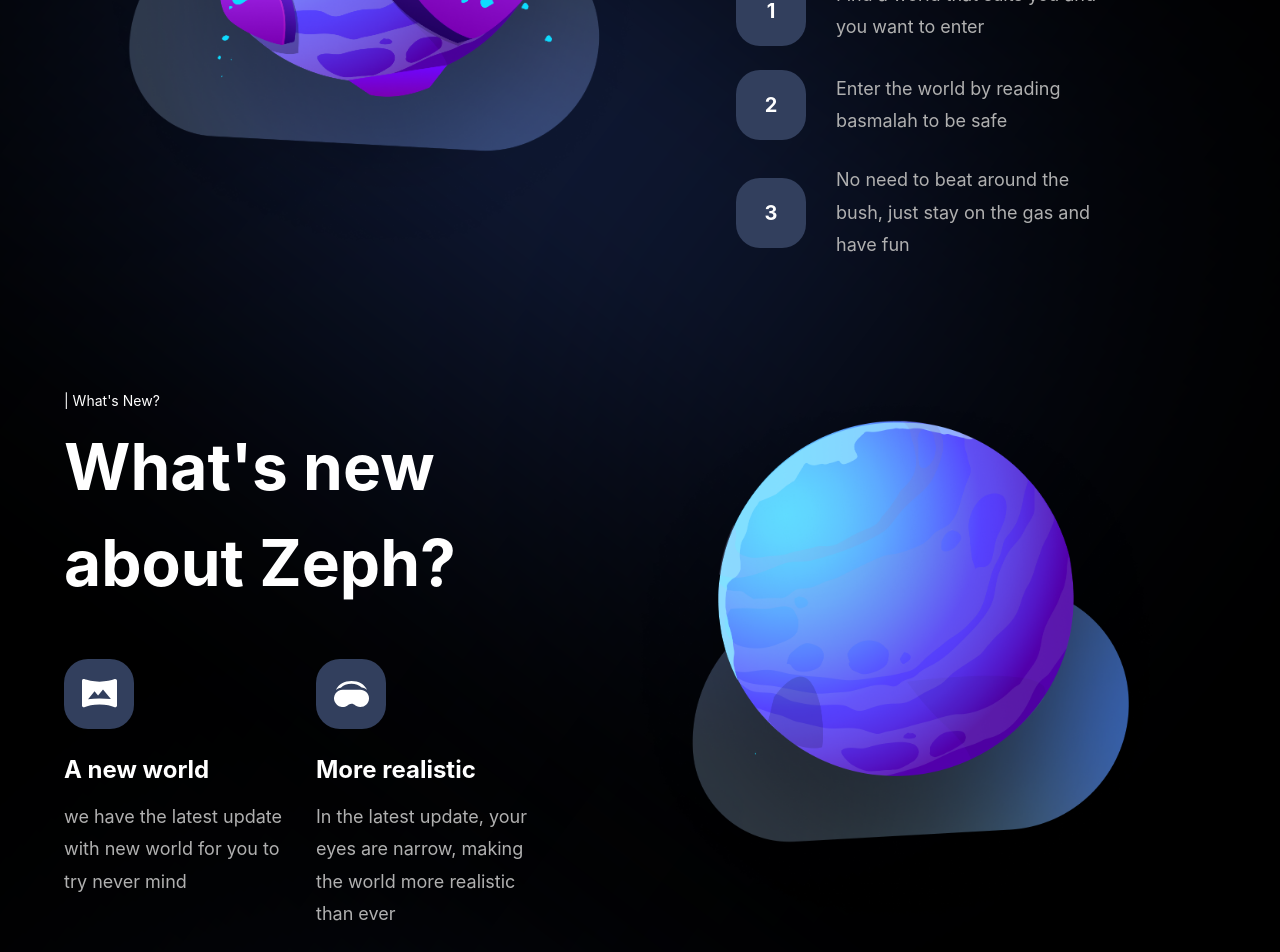
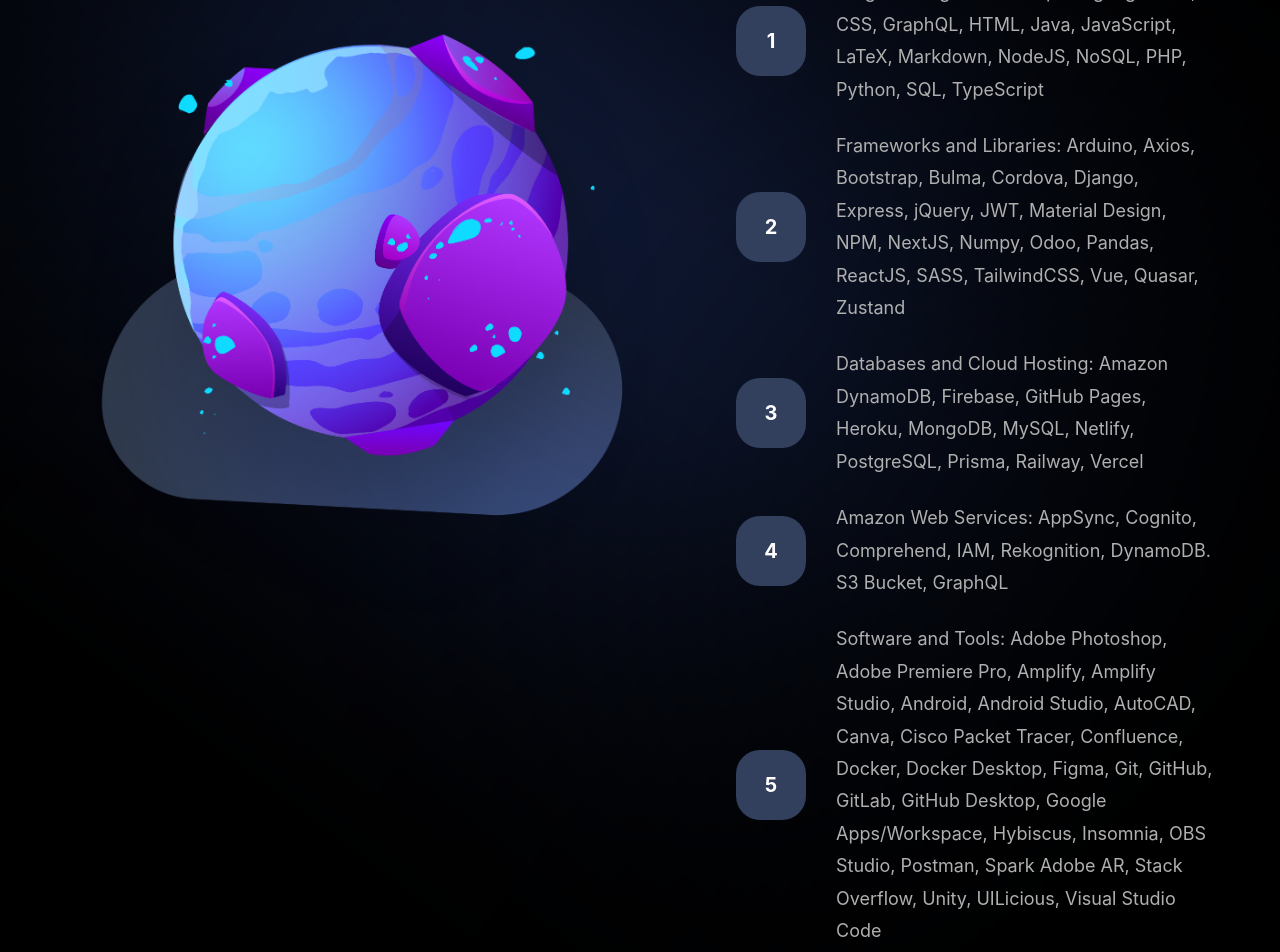
Before and after one commit to joeseffdl/Metaverse-Clone-Page, a Next.js app: page / in a window 1280 px wide. Shown: the part 2220-3172 px from the top of the page. Built offline with nearby package versions, Linux system fonts and the light colour scheme.

Commit message:
Small update

```diff
--- a/constants/index.js
+++ b/constants/index.js
@@ -32,25 +32,26 @@
 ]
 
 export const startingFeatures = [
-  "Find a world that suits you and you want to enter",
-  "Enter the world by reading basmalah to be safe",
-  "No need to beat around the bush, just stay on the gas and have fun",
-];
+  "Programming and Markup Languages: C#, CSS, GraphQL, HTML, Java, JavaScript, LaTeX, Markdown, NodeJS, NoSQL, PHP, Python, SQL, TypeScript",
+  "Frameworks and Libraries: Arduino, Axios, Bootstrap, Bulma, Cordova, Django, Express, jQuery, JWT, Material Design, NPM, NextJS, Numpy, Odoo, Pandas, ReactJS, SASS, TailwindCSS, Vue, Quasar, Zustand",
+  "Databases and Cloud Hosting: Amazon DynamoDB, Firebase, GitHub Pages, Heroku, MongoDB, MySQL, Netlify, PostgreSQL, Prisma, Railway, Vercel",
+  "Amazon Web Services: AppSync, Cognito, Comprehend, IAM, Rekognition, DynamoDB. S3 Bucket, GraphQL",
+  "Software and Tools: Adobe Photoshop, Adobe Premiere Pro, Amplify, Amplify Studio, Android, Android Studio, AutoCAD, Canva, Cisco Packet Tracer, Confluence, Docker, Docker Desktop, Figma, Git, GitHub, GitLab, GitHub Desktop, Google Apps/Workspace, Hybiscus, Insomnia, OBS Studio, Postman, Spark Adobe AR, Stack Overflow, Unity, UILicious, Visual Studio Code",
+]
 
 export const newFeatures = [
   {
     imgUrl: "/vrpano.svg",
-    title: "A new world",
+    title: "Web Development",
     subtitle:
-      "we have the latest update with new world for you to try never mind",
+      "Responsible for developing, maintaining, and updating web applications ensuring a secure and compliant with industry standards.",
   },
-  {
-    imgUrl: "/headset.svg",
-    title: "More realistic",
-    subtitle:
-      "In the latest update, your eyes are narrow, making the world more realistic than ever",
-  },
-];
+  // {
+  //   imgUrl: "/headset.svg",
+  //   title: "Mobile Development",
+  //   subtitle: "",
+  // },
+]
 
 export const experiences = [
   {
--- a/sections/GetStarted.tsx
+++ b/sections/GetStarted.tsx
@@ -30,7 +30,7 @@
       >
         <TypingText title="| Skills and Expertise" />
         <TitleText title={<>Technologies that I utilize the most</>} />
-        <div className="mt-[31px] flex flex-col max-w-[370px] gap-[24px]">
+        <div className="mt-[31px] flex flex-col max-w-[570px] gap-[24px]">
           {startingFeatures.map((feature, index) => (
             <StartSteps key={feature} number={index + 1} text={feature} />
           ))}
--- a/sections/WhatsNew.tsx
+++ b/sections/WhatsNew.tsx
@@ -17,8 +17,8 @@
         variants={fadeIn("right", "tween", 0.2, 1)}
         className="flex-[0.75] flex justify-center flex-col"
       >
-        <TypingText title="| What's New?" />
-        <TitleText title={<>What&apos;s new about Zeph?</>} />
+        <TypingText title="| Services" />
+        <TitleText title={<>Services offered by Zeph?</>} />
         <div className="mt-[48px] flex flex-wrap justify-between gap-[24px]">
           {newFeatures.map((feature) => (
             <NewFeatures key={feature.title} {...feature} />
```
